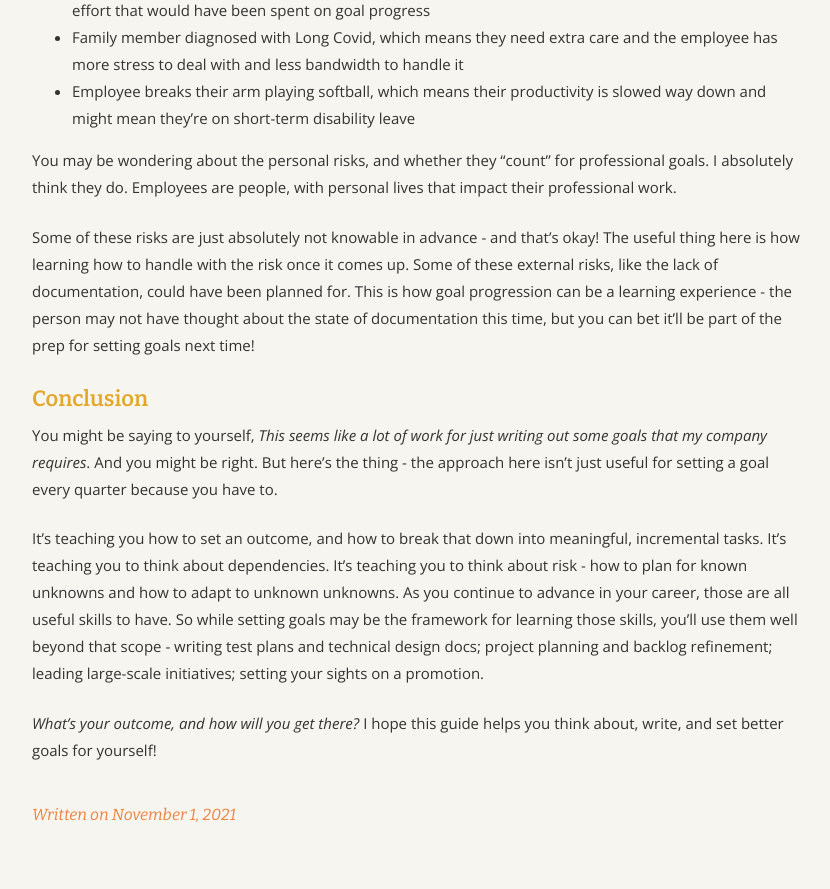
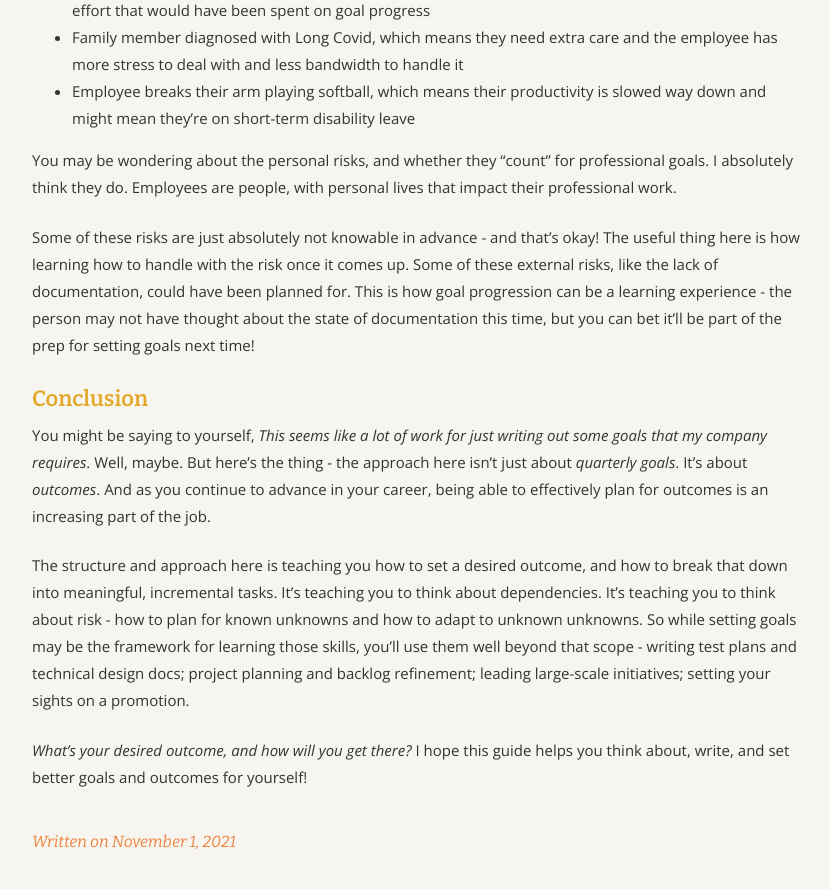
Before and after one commit to angelariggs/angelariggs.github.io, a Jekyll site: the page built from _posts/2021-11-01-guide-to-writing-better-goals.md, in a window 1280 px wide and 900 px high, scrolled down 3612 px. Shown: the top 889 px of the window, without its empty margins (224-1054 px from the left). Built offline with Jekyll 4.4.1, drawn with Linux system fonts in a browser that asks for light colours; comment, search, counter and statistics services are not loaded.

Commit message:
of course thinking of better phrasing immediately after publishing

```diff
--- a/_posts/2021-11-01-guide-to-writing-better-goals.md
+++ b/_posts/2021-11-01-guide-to-writing-better-goals.md
@@ -97,8 +97,8 @@ Some of these risks are just absolutely not knowable in advance - and that’s o
 
 ## Conclusion
 
-You might be saying to yourself, _This seems like a lot of work for just writing out some goals that my company requires_. And you might be right. But here's the thing - the approach here isn't just useful for setting a goal every quarter because you have to.
+You might be saying to yourself, _This seems like a lot of work for just writing out some goals that my company requires_. Well, maybe. But here's the thing - the approach here isn't just about _quarterly goals_. It's about _outcomes_. And as you continue to advance in your career, being able to effectively plan for outcomes is an increasing part of the job.
 
-It's teaching you how to set an outcome, and how to break that down into meaningful, incremental tasks. It's teaching you to think about dependencies. It's teaching you to think about risk - how to plan for known unknowns and how to adapt to unknown unknowns. As you continue to advance in your career, those are all useful skills to have. So while setting goals may be the framework for learning those skills, you'll use them well beyond that scope - writing test plans and technical design docs; project planning and backlog refinement; leading large-scale initiatives; setting your sights on a promotion.
+The structure and approach here is teaching you how to set a desired outcome, and how to break that down into meaningful, incremental tasks. It's teaching you to think about dependencies. It's teaching you to think about risk - how to plan for known unknowns and how to adapt to unknown unknowns. So while setting goals may be the framework for learning those skills, you'll use them well beyond that scope - writing test plans and technical design docs; project planning and backlog refinement; leading large-scale initiatives; setting your sights on a promotion.
 
-_What's your outcome, and how will you get there?_ I hope this guide helps you think about, write, and set better goals for yourself!
+_What's your desired outcome, and how will you get there?_ I hope this guide helps you think about, write, and set better goals and outcomes for yourself!
```
